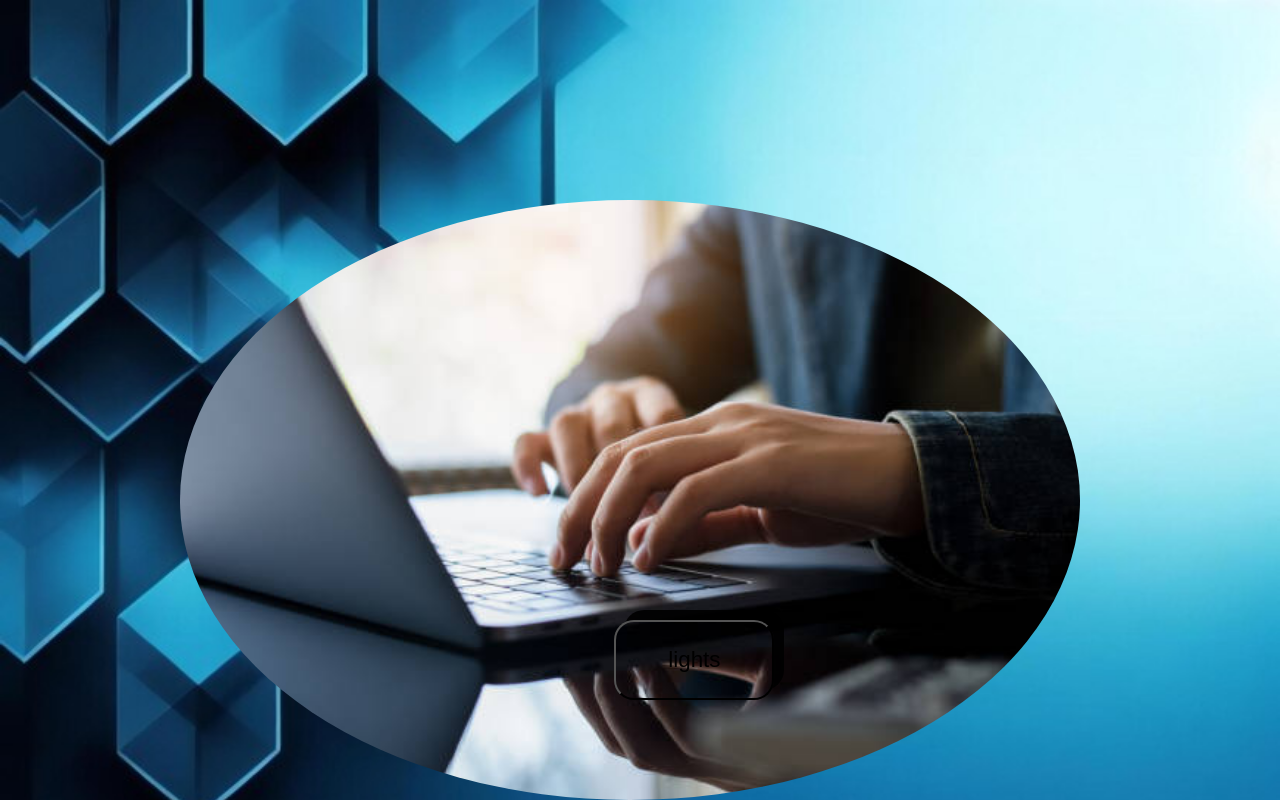
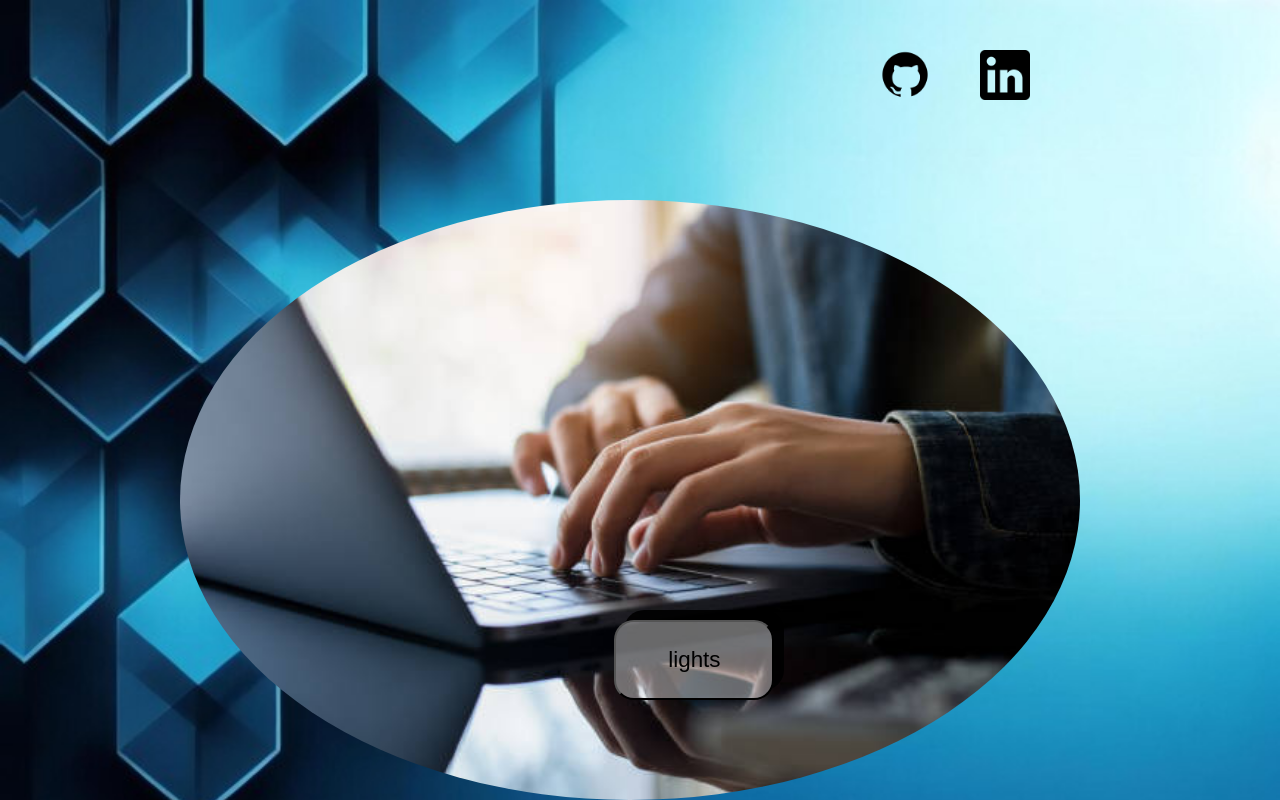
Before and after one commit to Moonlow31/port-folio, a plain HTML site: page index.html in a window 1280 px wide. Drawn offline with Linux system fonts and the light colour scheme.

Commit message:
ajout de la nav

```diff
--- a/index.html
+++ b/index.html
@@ -4,7 +4,7 @@
     <meta charset="UTF-8">
     <meta name="viewport" content="width=device-width, initial-scale=1.0">
     <title>Mon Port-Folio</title>
-    <link rel="stylesheet" href="style.css">
+    <link rel="stylesheet" href="style.css"/>
 </head>
 <body>
     <section class="aboutMe">
@@ -20,8 +20,16 @@
             Web Developer
         </p>
     </section>
-    <img id="photo" src="./Image/photo.jpg" alt="photo">
+    <img id="photo" src="./Image/photo.jpg" alt="photo"/>
     <button id="switchButton">lights</button>
+    <nav id="liens">
+        <a target="_blank" href="https://github.com/Moonlow31">
+            <img id="logoGithub" src="./Image/logo-github.png" alt="Github"/>
+        </a>
+        <a target="_blank" href="https://www.linkedin.com/in/franck-herpoux-9844261b9/">
+            <img id="logoLinkedin" src="./Image/logo-linkedin.png" alt="linkedin"/>
+        </a>
+    </nav>
     <script src="script.js"></script>
 </body>
 </html>
--- a/style.css
+++ b/style.css
@@ -13,6 +13,26 @@ body {
     background-image: url(./Image/image\ de\ fond.jpg);
     background-repeat: no-repeat;
     background-size: cover;
+}
+
+nav {
+    position: absolute;
+    display: flex;
+    justify-content: space-between;
+    height: auto;
+    width: 150px;
+    right: 250px;
+    top: 50px;
+}
+
+#logoLinkedin {
+    height: 50px;
+    width: auto;
+}
+
+#logoGithub {
+    height: 50px;
+    width: auto;
 }
 
 .aboutMe {
@@ -55,7 +75,7 @@ body {
     width: 160px;
     border-radius: 20px;
     font-size: 1.4rem;
-    background-color: rgba(0, 255, 255, 0);
+    background-color: rgba(255, 255, 255, 0.406);
     perspective: 23rem;
     box-shadow: 10px -10px rgba(0, 0, 0, 0.911);
 }
```
Also changed, not shown: Image/logo-github.png (added), Image/logo-linkedin.png (added), Image/logos.png (deleted).
